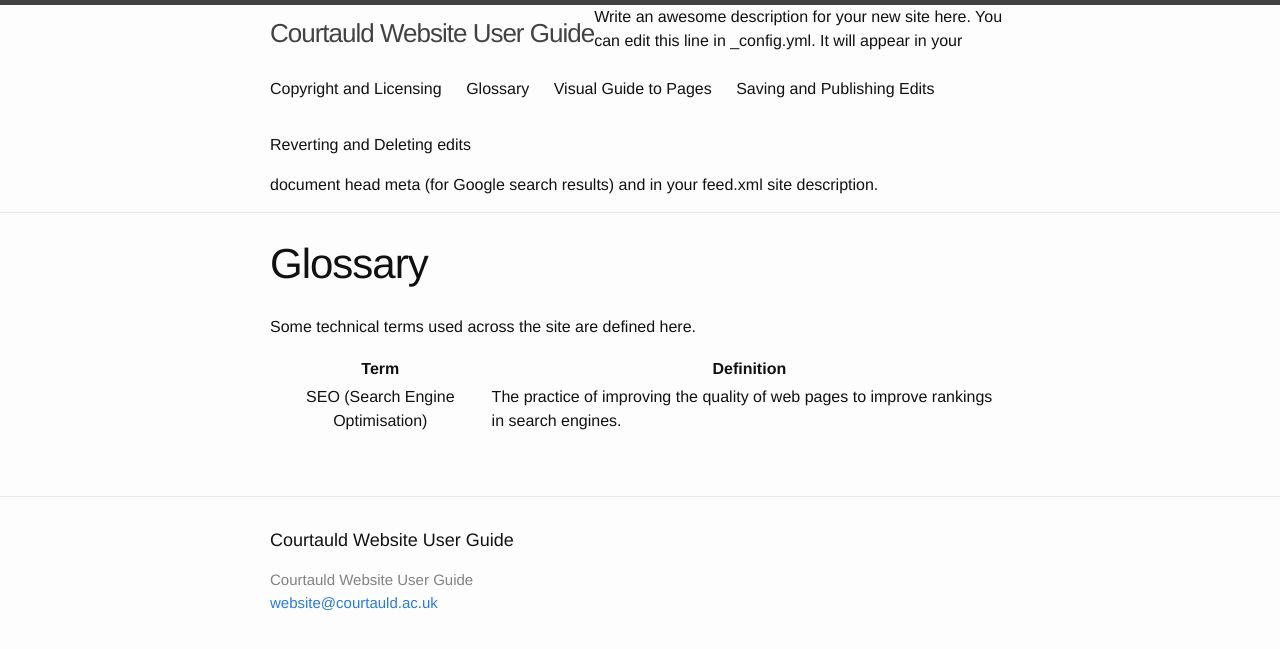
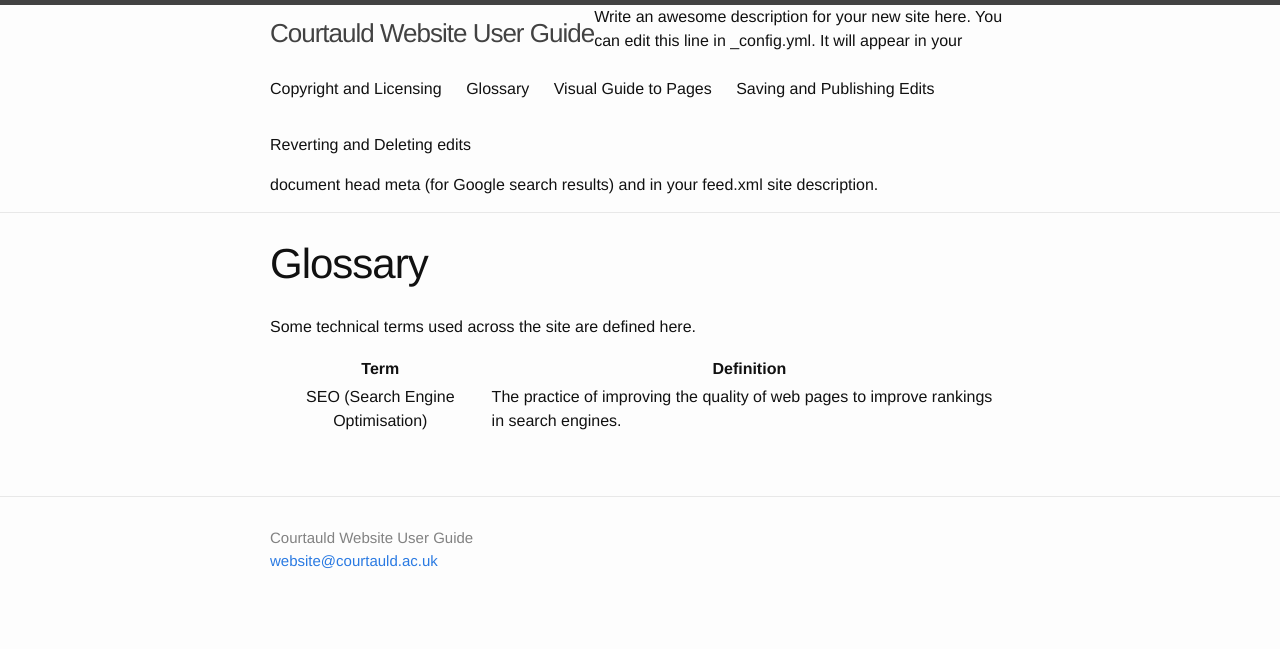
Before and after one commit to Courtauld/guide, a Jekyll site: the page built from glossary.md, in a window 1280 px wide. Shown: the top 649 px of the page. Built offline with Jekyll 4.4.1, drawn with Linux system fonts in a browser that asks for light colours.

Commit message:
Remove social and title from footer

```diff
--- a/_includes/footer.html
+++ b/_includes/footer.html
@@ -1,9 +1,6 @@
 <footer class="site-footer">
 
   <div class="wrapper">
-
-    <h2 class="footer-heading">{{ site.title }}</h2>
-
     <div class="footer-col-wrapper">
       <div class="footer-col footer-col-1">
         <ul class="contact-list">
@@ -13,19 +10,6 @@
       </div>
 
       <div class="footer-col footer-col-2">
-        <ul class="social-media-list">
-          {% if site.github_username %}
-          <li>
-            {% include icon-github.html username=site.github_username %}
-          </li>
-          {% endif %}
-
-          {% if site.twitter_username %}
-          <li>
-            {% include icon-twitter.html username=site.twitter_username %}
-          </li>
-          {% endif %}
-        </ul>
       </div>
     </div>
 
```
